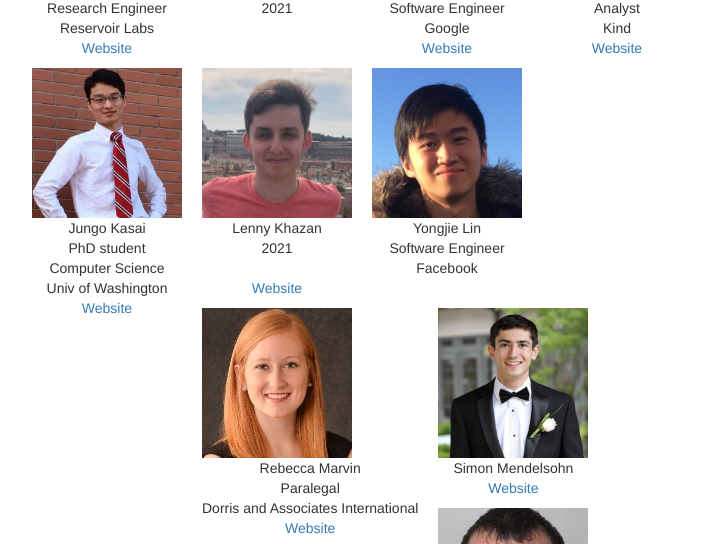
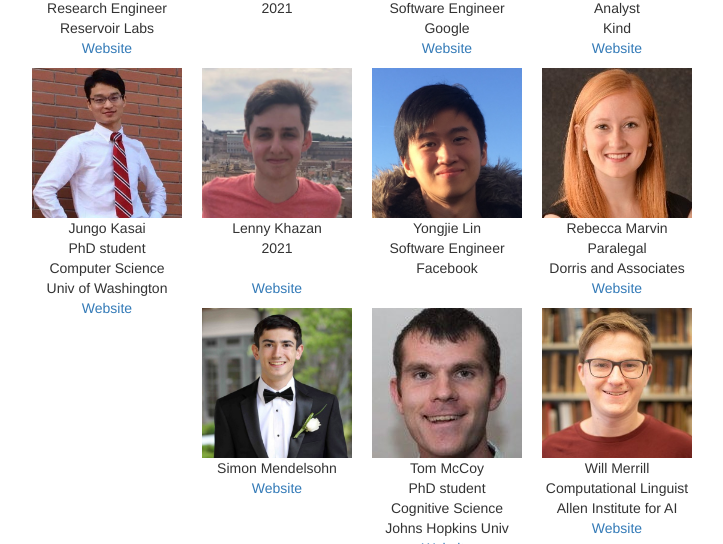
Before and after one commit to clay-lab/clay-lab.github.io, a Jekyll site: the page built from members.html, in a window 1280 px wide and 900 px high, scrolled down 2356 px, cut to the strip 0-544 px from the top of the window. Shown: the whole strip, without its empty margins (278-1001 px from the left). Built offline with Jekyll 4.4.1, drawn with Linux system fonts in a browser that asks for light colours.

Commit message:
member list

```diff
--- a/_data/members.yml
+++ b/_data/members.yml
@@ -142,7 +142,7 @@ undergrad-alumni:
       photo: /photos/becky_profile.jpg
       email: becky.marvin@jhu.edu
       title: Paralegal
-      location: Dorris and Associates International
+      location: Dorris and Associates
 
     - name : Simon Mendelsohn
       photo:  /photos/simon_profile.jpg
```
